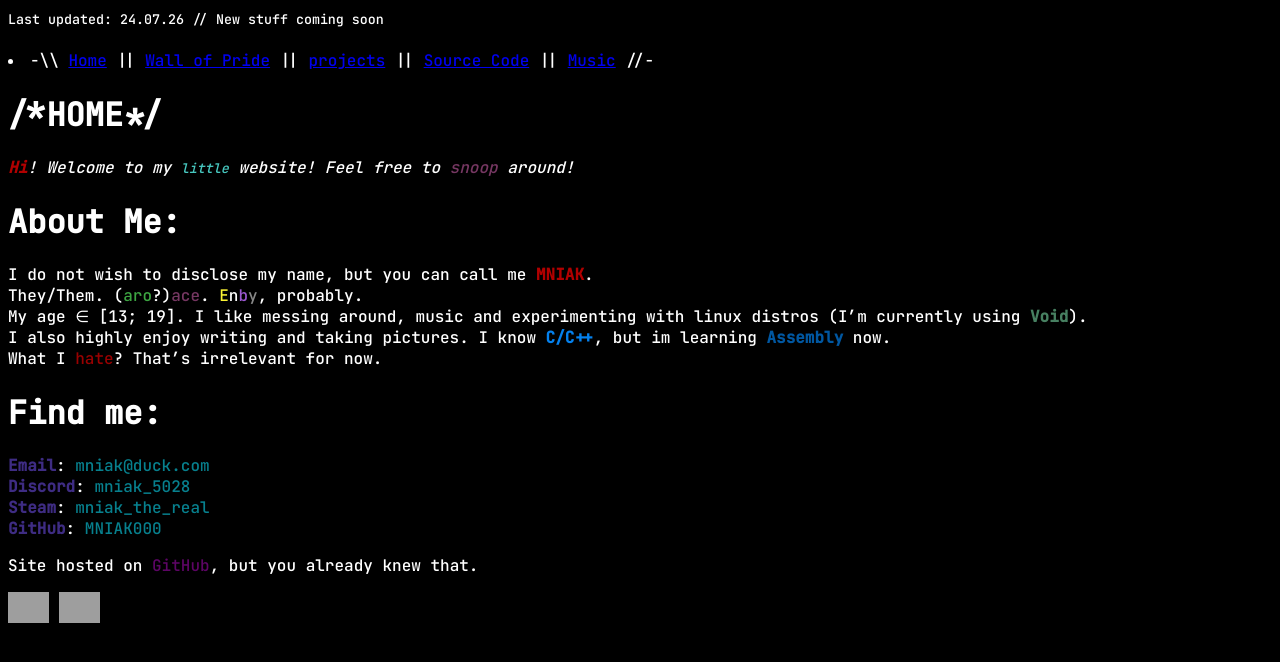
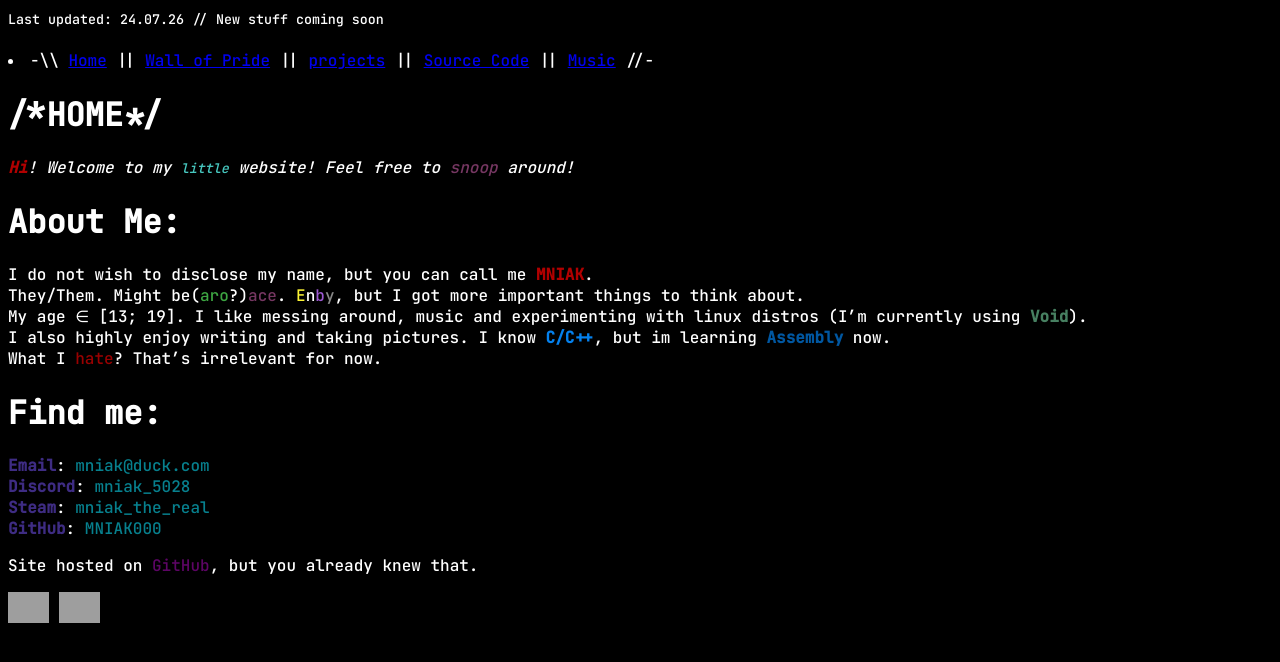
Before and after one commit to MNIAK000/MNIAK.github.io, a Jekyll site: the page built from index.md, in a window 1280 px wide. Shown: the top 662 px of the page. Built offline with Jekyll 4.4.1, drawn with Linux system fonts in a browser that asks for light colours; grey boxes are pictures that could not be loaded.

Commit message:
Aktualisieren von index.md

```diff
--- a/index.md
+++ b/index.md
@@ -8,7 +8,7 @@ title: "HOME"
 # About Me:
 
 I do not wish to disclose my name, but you can call me **<span style="color: #b10000;">MNIAK</span>**.
-They/Them. (<span style="color: #3DA542;">aro</span>?)<span style="color: #763762;">ace</span>. <span style="color: #FCF434;">E</span><span style="color: #FFFFFF;">n</span><span style="color: #9C59D1;">b</span><span style="color: #888888;">y</span>, probably.
+They/Them. Might be(<span style="color: #3DA542;">aro</span>?)<span style="color: #763762;">ace</span>. <span style="color: #FCF434;">E</span><span style="color: #FFFFFF;">n</span><span style="color: #9C59D1;">b</span><span style="color: #888888;">y</span>, but I got more important things to think about.
 My age ∈ [13; 19]. I like messing around, music and experimenting with linux distros (I'm currently using **<span style="color: #478061; font-weight: bold;">Void</span>**).\
 I also highly enjoy writing and taking pictures. I know **<span style="color:rgb(4, 129, 238);">C/C++</span>**, but im learning **<span style="color: #0057a1;">Assembly</span>** now. \
 What I <span style="color: #990000;">hate</span>? That's irrelevant for now.
```
